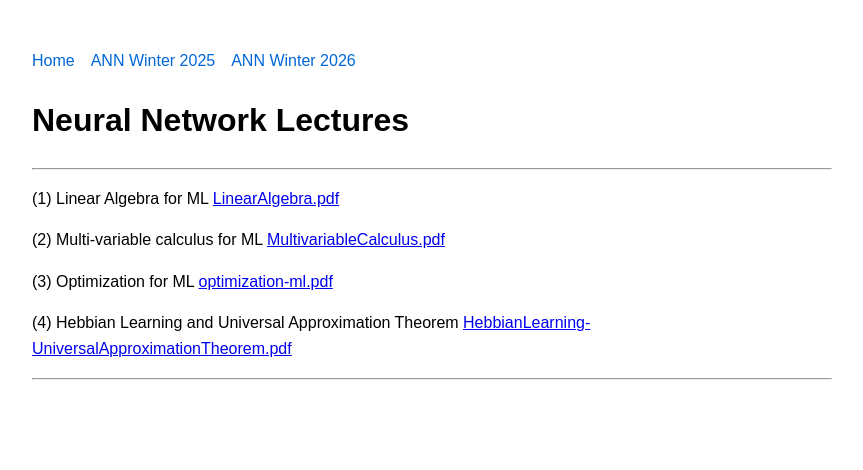
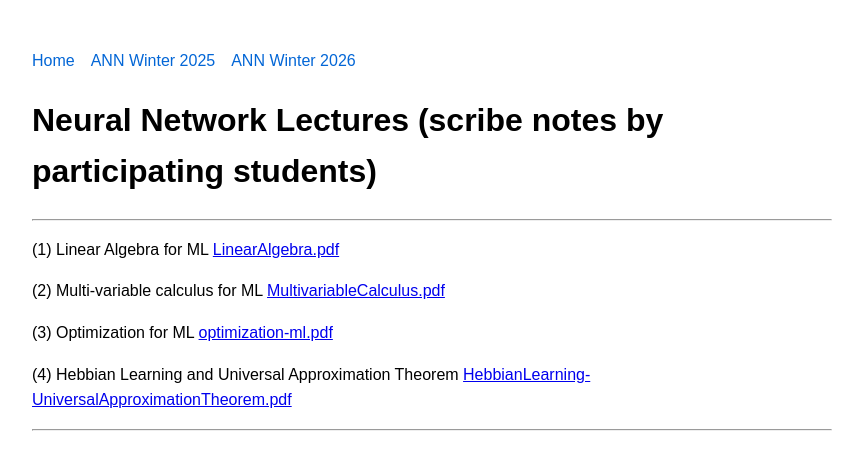
Before and after one commit to mrrahman1517/css485-ann-uwb-sp2025, a Jekyll site: the page built from winter2025/lectures.md, in a window 1280 px wide. Shown: the top 470 px of the page, without its empty margins (208-1071 px from the left). Built offline with Jekyll 4.4.1, drawn with Linux system fonts in a browser that asks for light colours; our own code applies the rules of GitHub Pages for plain Markdown files.

Commit message:
Update lectures.md

```diff
--- a/winter2025/lectures.md
+++ b/winter2025/lectures.md
@@ -1,4 +1,4 @@
-# Neural Network Lectures
+# Neural Network Lectures (scribe notes by participating students)
 ---
 (1) Linear Algebra for ML [LinearAlgebra.pdf](https://github.com/user-attachments/files/20746575/LinearAlgebra.pdf)
 
```
